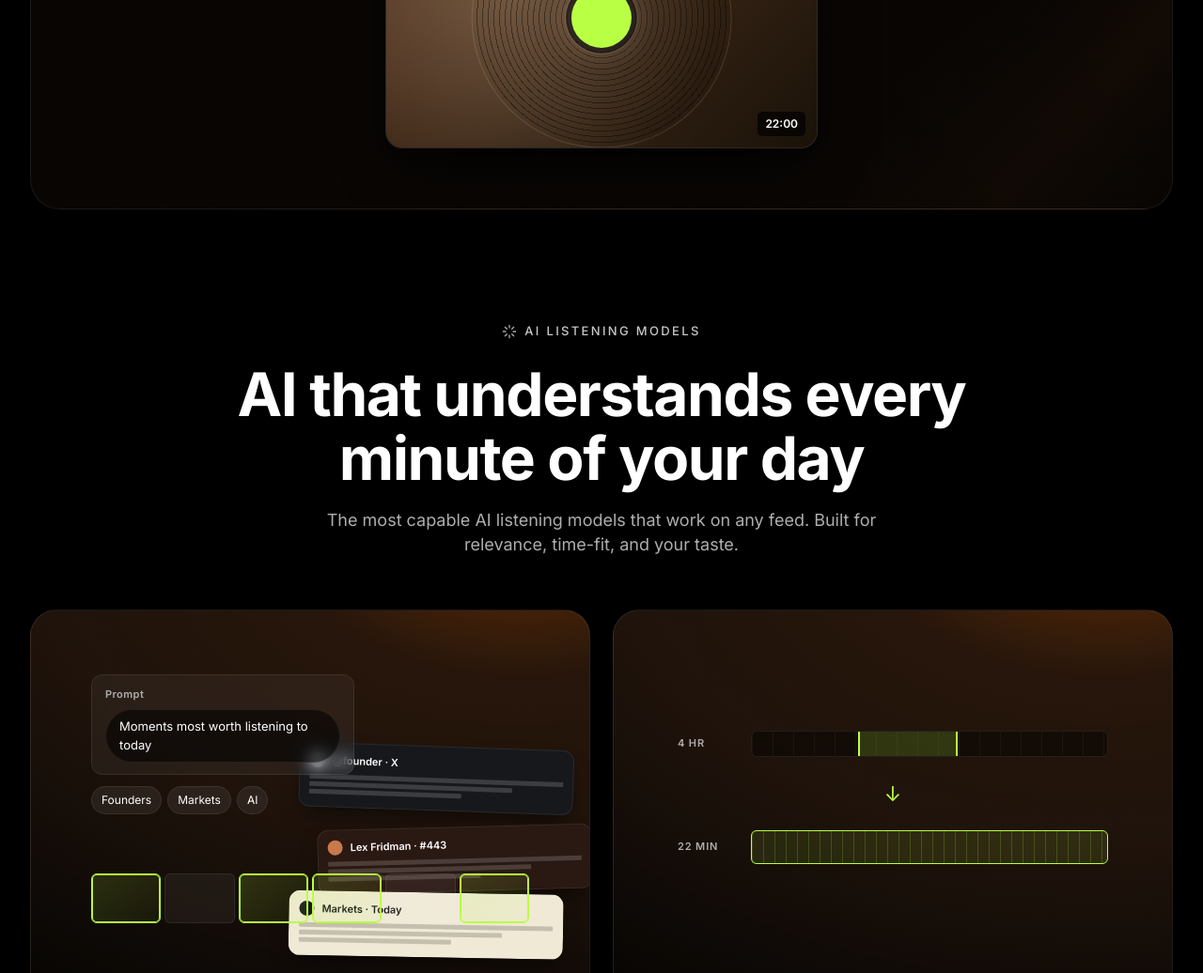
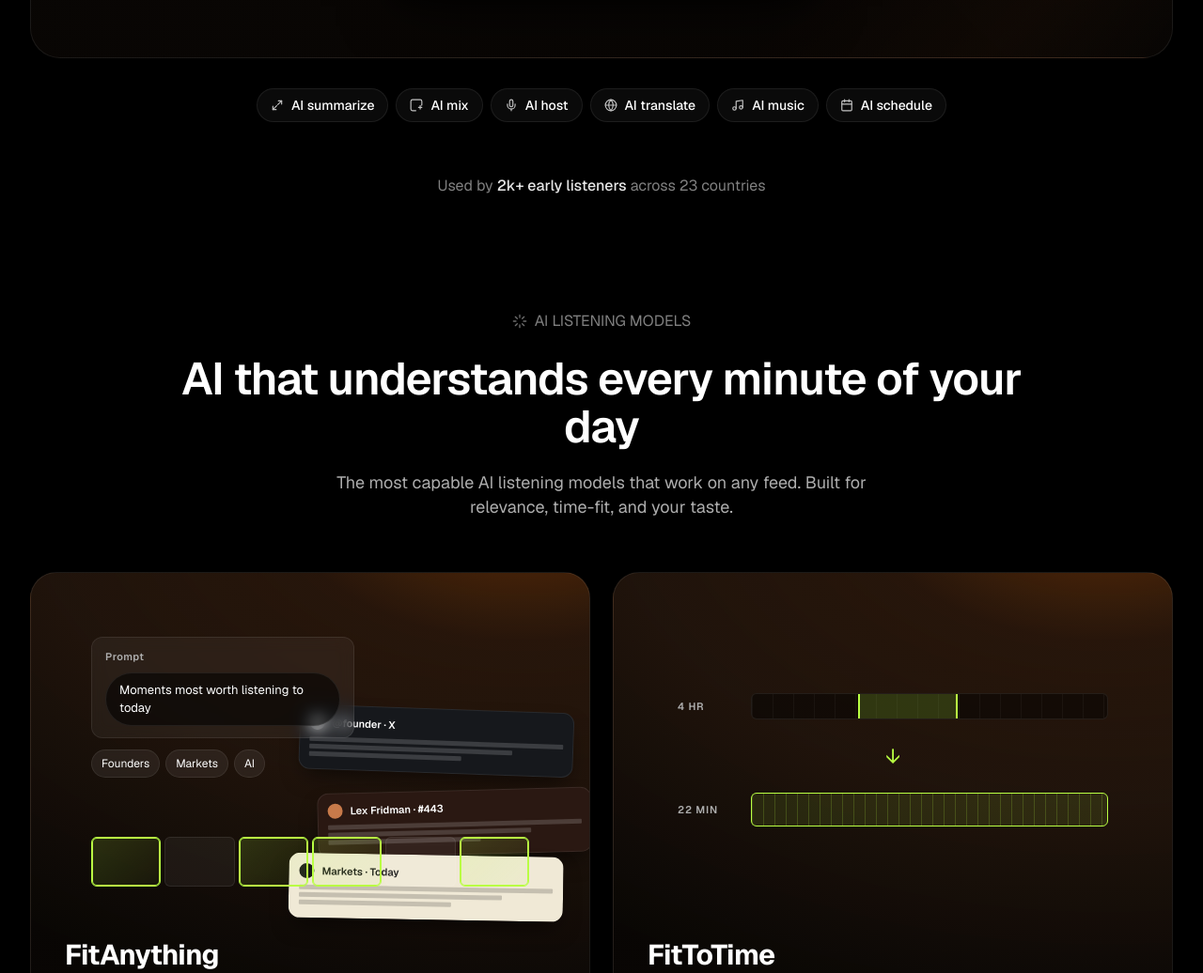
Before and after one commit to catarinaniny/personalized-radio-station, a plain HTML site: page index.html in a window 1280 px wide. Shown: the part 1324-2360 px from the top of the page at 94% size. Drawn offline with nearby package versions, Linux system fonts and the light colour scheme.

Commit message:
feat(landing): port real opus.pro typography + add AI feature pills row + social proof
Browsed opus.pro live, captured computed styles via getComputedStyle, applied
the real values:

- Font swapped Inter → Geist (their actual stack: "Geistvf, sans-serif").
- Hero H1: 96px → 60px max, weight 700 → 600, letter-spacing -0.028 → -0.03em.
- Section H2: 64px → 48px max, weight 700 → 600.
- Hero eyebrow: 13px caps with 0.16em spacing → 18px regular caps with 0.027em
  (much larger and lighter than I had).
- Section eyebrow: 13px weight 500 with 0.18em → 16px weight 400, white@50%,
  letter-spacing normal (the real opus.pro look — muted, not prominent).
- Hero CTA pill: 12px 22px / weight 600 / 999px radius → 12px 32px / weight 500
  / 1000px (looks closer to the actual button).

Added two missing things from opus.pro that the user's original screenshots
didn't show:
- AI feature pills row below the hero stage: "AI summarize / AI mix / AI host /
  AI translate / AI music / AI schedule" — small dark pills with stroke icons.
- Social proof line: "Used by 2k+ early listeners across 23 countries"
  (mirrors opus.pro's "Used by 16M+ creators and businesses").

Also fixed the floating nav hover-slide animation — was rendering both label
states overlapping because inline-flex didn't honor overflow:hidden on the
fixed-height container. Switched to inline-block with explicit per-span
heights.

Real specs saved to memory for future iterations.

Co-Authored-By: Agency OS <https://github.com/zertyn-ai/agency-os>

```diff
--- a/index.html
+++ b/index.html
@@ -7,7 +7,7 @@
   <meta name="description" content="WAVE turns your X timeline, the podcasts you follow, and the news you trust into one audio show, fitted to the minutes you have." />
   <link rel="preconnect" href="https://fonts.googleapis.com">
   <link rel="preconnect" href="https://fonts.gstatic.com" crossorigin>
-  <link href="https://fonts.googleapis.com/css2?family=Inter:wght@400;500;600;700;800;900&family=Newsreader:wght@500;600&display=swap" rel="stylesheet">
+  <link href="https://fonts.googleapis.com/css2?family=Geist:wght@400..700&family=Inter:wght@400;500;600;700;800;900&family=Newsreader:wght@500;600&display=swap" rel="stylesheet">
   <style>
     :root {
       --bg: #000;
@@ -32,7 +32,7 @@
     * { box-sizing: border-box; margin: 0; padding: 0; }
     html, body { background: var(--bg); color: var(--ink); }
     body {
-      font-family: 'Inter', system-ui, -apple-system, "Helvetica Neue", Helvetica, Arial, sans-serif;
+      font-family: 'Geist', 'Inter', system-ui, -apple-system, "Helvetica Neue", Helvetica, Arial, sans-serif;
       font-size: 16px;
       line-height: 1.5;
       -webkit-font-smoothing: antialiased;
@@ -98,30 +98,32 @@
     }
     .mini-link {
       position: relative;
-      display: inline-flex;
-      align-items: center;
+      display: inline-block;
       overflow: hidden;
       height: 20px;
       font-size: 14px;
       font-weight: 500;
       cursor: pointer;
+      vertical-align: middle;
+      line-height: 1;
     }
     .mini-link .layer {
-      display: flex;
-      flex-direction: column;
-      transition: transform 0.4s ease-out;
+      display: block;
+      transition: transform 0.42s cubic-bezier(0.16, 0.84, 0.32, 1);
+    }
+    .mini-link:hover .layer {
+      transform: translateY(-20px);
+    }
+    .mini-link .layer span {
+      display: block;
+      height: 20px;
       line-height: 20px;
-    }
-    .mini-link:hover .layer {
-      transform: translateY(-50%);
     }
     .mini-link .layer span:first-child {
       color: #d1d5db;
-      line-height: 20px;
     }
     .mini-link .layer span:last-child {
       color: #ffffff;
-      line-height: 20px;
     }
 
     /* Action buttons (LogIn + Signup) */
@@ -392,25 +394,30 @@
       padding: 64px 32px 0;
       text-align: center;
     }
+    /* Hero eyebrow — real opus.pro spec: 18px, weight 600, ~0.03em letter-spacing, no auto-uppercase */
     .eyebrow {
       color: var(--ink);
-      font-size: 13px;
+      font-size: 18px;
       font-weight: 600;
-      letter-spacing: 0.16em;
-      text-transform: uppercase;
-      margin-bottom: 28px;
+      letter-spacing: 0.027em;
+      text-transform: none;
+      margin-bottom: 24px;
+      display: inline-flex;
+      align-items: center;
+      gap: 8px;
     }
     .eyebrow .star {
       color: var(--score-green);
-      margin-right: 4px;
-    }
-
+      margin-right: 2px;
+    }
+
+    /* Hero H1 — real opus.pro spec: 60px max, weight 600, line-height 1.06, letter-spacing -0.03em */
     h1.hero-h1 {
-      font-size: clamp(46px, 7.5vw, 96px);
-      font-weight: 700;
-      line-height: 1.02;
-      letter-spacing: -0.028em;
-      max-width: 1100px;
+      font-size: clamp(36px, 5.5vw, 60px);
+      font-weight: 600;
+      line-height: 1.06;
+      letter-spacing: -0.03em;
+      max-width: 980px;
       margin: 0 auto 24px;
     }
 
@@ -496,13 +503,13 @@
     }
     .pill input::placeholder { color: var(--ink-3); }
     .pill .submit {
-      background: var(--button-white);
-      color: var(--button-black);
+      background: #fafafa;
+      color: #000;
       border: 0;
-      border-radius: 999px;
-      padding: 12px 22px;
-      font-size: 15px;
-      font-weight: 600;
+      border-radius: 1000px;
+      padding: 12px 32px;
+      font-size: 16px;
+      font-weight: 500;
       transition: transform .15s ease;
     }
     .pill .submit:hover { transform: translateY(-1px); }
@@ -1041,15 +1048,15 @@
       text-align: center;
     }
 
+    /* Section eyebrow — real opus.pro spec: 16px, weight 400, white@50%, plain uppercase */
     .sec-eyebrow {
       display: inline-flex;
       align-items: center;
       gap: 8px;
-      color: var(--ink);
-      opacity: 0.78;
-      font-size: 13px;
-      font-weight: 500;
-      letter-spacing: 0.18em;
+      color: rgba(255, 255, 255, 0.5);
+      font-size: 16px;
+      font-weight: 400;
+      letter-spacing: normal;
       text-transform: uppercase;
       margin-bottom: 24px;
     }
@@ -1058,10 +1065,11 @@
       opacity: 0.85;
     }
 
+    /* Section H2 — real opus.pro spec: 48px max, weight 600, line-height 1.08 */
     h2.sec-h2 {
-      font-size: clamp(36px, 5.5vw, 64px);
-      font-weight: 700;
-      line-height: 1.05;
+      font-size: clamp(28px, 4.5vw, 48px);
+      font-weight: 600;
+      line-height: 1.08;
       letter-spacing: -0.022em;
       max-width: 900px;
       margin: 0 auto 20px;
@@ -1904,6 +1912,58 @@
       font-size: 14px;
       font-weight: 600;
       flex-shrink: 0;
+    }
+
+    /* ========== AI FEATURE PILLS (under hero stage) ==========
+       Faithful to opus.pro's row of small dark pills with icon + label
+       (e.g., "AI clipping / AI captioning / AI reframe…"). */
+    .ai-pills {
+      max-width: 1280px;
+      margin: 32px auto 0;
+      padding: 0 32px;
+      display: flex;
+      flex-wrap: wrap;
+      gap: 8px;
+      justify-content: center;
+    }
+    .ai-pill {
+      display: inline-flex;
+      align-items: center;
+      gap: 8px;
+      padding: 8px 14px;
+      background: rgba(255, 255, 255, 0.04);
+      border: 1px solid rgba(255, 255, 255, 0.08);
+      border-radius: 999px;
+      color: var(--ink);
+      font-size: 14px;
+      font-weight: 500;
+      font-family: inherit;
+      cursor: pointer;
+      transition: background .15s ease, border-color .15s ease;
+    }
+    .ai-pill:hover {
+      background: rgba(255, 255, 255, 0.08);
+      border-color: rgba(255, 255, 255, 0.18);
+    }
+    .ai-pill svg {
+      width: 14px; height: 14px;
+      opacity: 0.75;
+      flex-shrink: 0;
+    }
+
+    /* Social proof — opus.pro: "Used by 16M+ creators and businesses" */
+    .social-proof {
+      text-align: center;
+      margin: 56px auto 0;
+      padding: 0 32px;
+      max-width: 1280px;
+      color: rgba(255, 255, 255, 0.5);
+      font-size: 16px;
+      font-weight: 400;
+    }
+    .social-proof strong {
+      color: rgba(255, 255, 255, 0.9);
+      font-weight: 500;
     }
 
     /* ========== EXPANDABLE CTA MODAL ==========
@@ -2407,6 +2467,39 @@
     </div>
 
   </div>
+</div>
+
+<!-- ============== AI FEATURE PILLS (faithful to opus.pro row below hero) ============== -->
+<div class="ai-pills" role="group" aria-label="AI features">
+  <button class="ai-pill" type="button">
+    <svg viewBox="0 0 24 24" fill="none" stroke="currentColor" stroke-width="2" stroke-linecap="round" stroke-linejoin="round"><path d="M14 4h6v6"/><path d="M10 20H4v-6"/><path d="M20 4l-7 7"/><path d="M4 20l7-7"/></svg>
+    AI summarize
+  </button>
+  <button class="ai-pill" type="button">
+    <svg viewBox="0 0 24 24" fill="none" stroke="currentColor" stroke-width="2" stroke-linecap="round" stroke-linejoin="round"><path d="M21 12c.552 0 1-.448 1-1V5a3 3 0 0 0-3-3H5a3 3 0 0 0-3 3v14a3 3 0 0 0 3 3h6"/><path d="M16 16h6"/><path d="M19 13v6"/></svg>
+    AI mix
+  </button>
+  <button class="ai-pill" type="button">
+    <svg viewBox="0 0 24 24" fill="none" stroke="currentColor" stroke-width="2" stroke-linecap="round" stroke-linejoin="round"><rect x="9" y="2" width="6" height="13" rx="3"/><path d="M5 10v2a7 7 0 0 0 14 0v-2"/><path d="M12 19v3"/></svg>
+    AI host
+  </button>
+  <button class="ai-pill" type="button">
+    <svg viewBox="0 0 24 24" fill="none" stroke="currentColor" stroke-width="2" stroke-linecap="round" stroke-linejoin="round"><circle cx="12" cy="12" r="10"/><path d="M2 12h20"/><path d="M12 2a15.3 15.3 0 0 1 4 10 15.3 15.3 0 0 1-4 10 15.3 15.3 0 0 1-4-10 15.3 15.3 0 0 1 4-10z"/></svg>
+    AI translate
+  </button>
+  <button class="ai-pill" type="button">
+    <svg viewBox="0 0 24 24" fill="none" stroke="currentColor" stroke-width="2" stroke-linecap="round" stroke-linejoin="round"><path d="M9 18V5l12-2v13"/><circle cx="6" cy="18" r="3"/><circle cx="18" cy="16" r="3"/></svg>
+    AI music
+  </button>
+  <button class="ai-pill" type="button">
+    <svg viewBox="0 0 24 24" fill="none" stroke="currentColor" stroke-width="2" stroke-linecap="round" stroke-linejoin="round"><rect x="3" y="4" width="18" height="18" rx="2"/><path d="M16 2v4M8 2v4M3 10h18"/></svg>
+    AI schedule
+  </button>
+</div>
+
+<!-- ============== SOCIAL PROOF (faithful to opus.pro "Used by 16M+ creators") ============== -->
+<div class="social-proof">
+  Used by <strong>2k+ early listeners</strong> across 23 countries
 </div>
 
 <!-- ============== SECTION 2: AI LISTENING MODELS ============== -->
```
